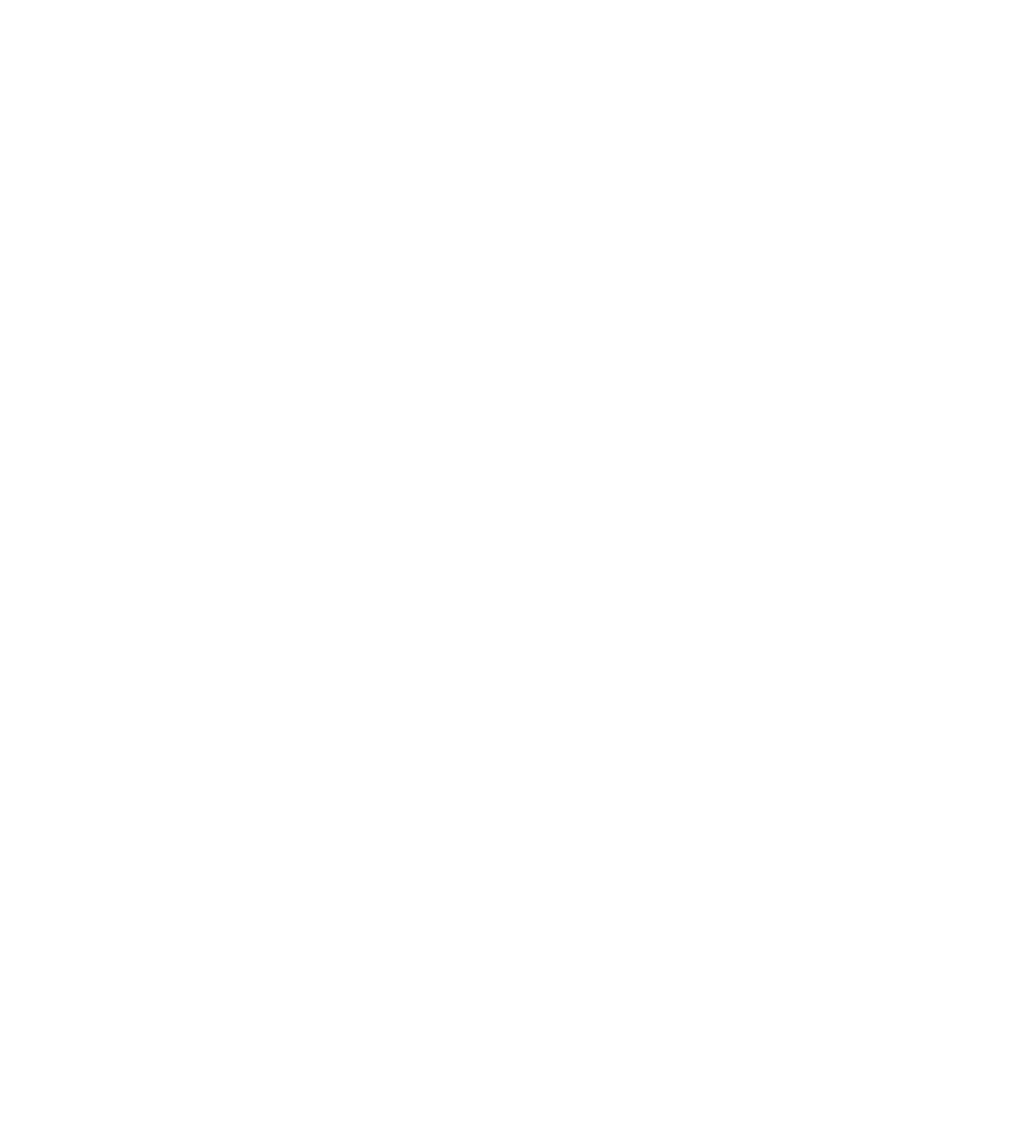
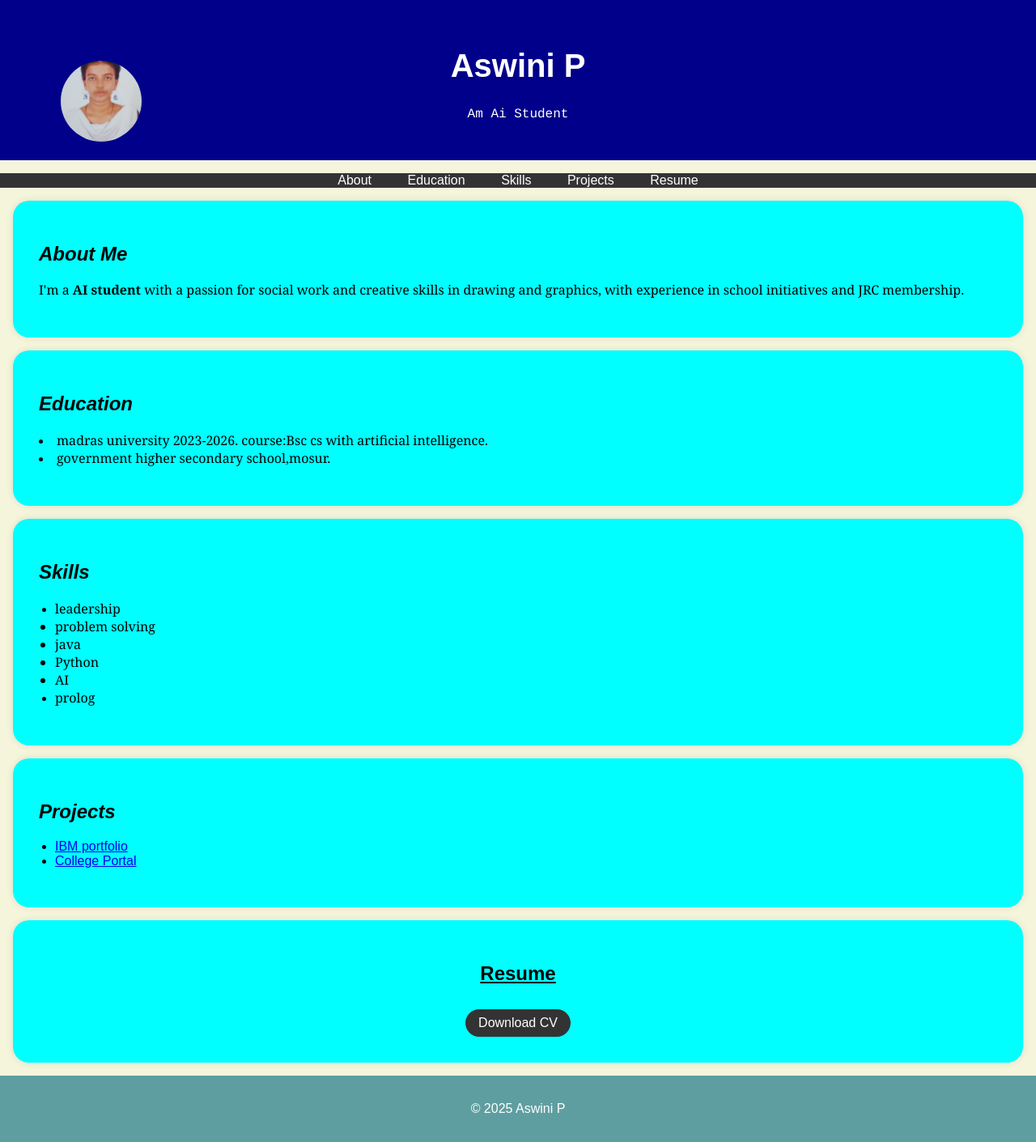
Before and after one commit to aswini2904/Portfolio, a plain HTML site: page index.html in a window 1280 px wide. Shown: the whole page at 81% size. Before the commit the page ends 800 px from the top, so only its background shows below. Drawn offline with Linux system fonts and the light colour scheme.

Commit message:
Update index.html

```diff
--- a/index.html
+++ b/index.html
@@ -1 +1,393 @@
-<a href="https://resilient-figolla-4bb143.netlify.app”>resume</a>
+<!DOCTYPE html>
+
+<html>
+
+<head>
+
+    <title>Portfolio</title>
+
+    <style>
+
+        body {
+
+            font-family: Arial, sans-serif;
+
+            margin: 0;
+
+            padding: 0;
+
+            background-color: beige;
+
+        }
+
+
+
+        header {
+
+            background-color: darkblue;
+
+            color: white;
+
+            text-align: center;
+
+            padding: 2rem 0;
+
+            position: relative; /* Add this */
+
+        }
+
+
+
+        .header-content h1 {
+
+            font-size: 2.5rem;
+
+        }
+
+
+
+        /* Add styles for the round profile picture */
+
+        .profile-picture {
+
+            width: 100px; /* Adjust the size as needed */
+
+            height: 100px;
+
+            border-radius: 75%; /* Create a circular shape */
+
+            object-fit: cover; /* To ensure the image fills the circular area */
+
+            position: absolute; /* Add this */
+
+            top: 75px; /* Adjust top position as needed */
+
+            left: 75px; /* Adjust left position as needed */
+
+        }
+
+
+
+        nav {
+
+            background-color: #333;
+
+            color:#fff;
+
+            text-align: center;
+
+        }
+
+
+
+        nav ul {
+
+            list-style-type: none;
+
+            padding: 0;
+
+        }
+
+
+
+        nav ul li {
+
+            display: inline;
+
+            margin: 0 20px;
+
+        }
+
+
+
+        nav ul li a {
+
+            text-decoration: none;
+
+            color: #fff;
+
+        }
+
+
+
+        .section-content {
+
+            background-color: #00FFFF;
+
+            padding: 2rem;
+
+            margin: 1rem;
+
+            border-radius: 20px;
+
+            box-shadow: 0 0 10px rgba(0, 0, 0, 0.1);
+
+            text-align: justify;
+
+        }
+
+
+
+        .download-button {
+
+            background-color: #333;
+
+            color: #fff;
+
+            padding: 0.5rem 1rem;
+
+            text-decoration: none;
+
+            border-radius: 20px;
+
+            display: inline-block;
+
+            margin-top: 10px;
+
+            align-self: center;
+
+        }
+
+
+
+        .download-button:hover {
+
+            background-color: red;
+
+        }
+
+
+
+        footer {
+
+            text-align: center;
+
+            padding: 1rem 0;
+
+            background-color: cadetblue;
+
+            color: #fff;
+
+        }
+
+
+
+        ul {
+
+            list-style-type: disc;
+
+            padding-left: 20px;
+
+        }
+
+    </style>
+
+</head>
+
+<body>
+
+    <header>
+
+        <div class="header-content">
+
+            <!-- Add your profile picture here -->
+
+            <img src="aswini.jpg"  alt="Your Profile Picture" class="profile-picture">
+
+            <h1><b>Aswini P</b></h1>
+
+            <p><font face="Courier">Am Ai Student</font></p>
+
+        </div>
+
+    </header>
+
+
+
+    <nav>
+
+        <ul>
+
+            <li><a href="#about">About</a></li>
+
+            <li><a href="#education">Education</a></li>
+
+            <li><a href="#skills">Skills</a></li>
+
+            <li><a href="#projects">Projects</a></li>
+
+            <li><a href="#resume">Resume</a></li>
+
+
+
+        </ul>
+
+    </nav>
+
+
+
+    <section id="about">
+
+        <div class="section-content">
+
+            <h2><i>About Me</i></h2>
+
+            <p><font face="Georgia">I'm a <b>AI student</b> with a passion for social work and creative skills in drawing and graphics,
+
+                with experience in school initiatives and JRC membership.</font></p>
+
+
+
+        </div>
+
+    </section>
+
+
+
+    <section id="education">
+
+        <div class="section-content">
+
+            <h2><i>Education</i></h2>
+
+            <p><li><font face="Georgia">madras university 2023-2026.
+
+                course:Bsc cs with artificial intelligence.</li>
+
+                <li>government higher secondary school,mosur.</font></li></p>
+
+
+
+
+
+        </div>
+
+    </section>
+
+
+
+    <section id="skills">
+
+        <div class="section-content">
+
+            <h2><i>Skills</i></h2>
+
+            <ul>
+
+                <li><font face="Georgia">leadership</li>
+
+                <li>problem solving</li>
+
+                <li>java</li>
+
+                <li>Python</li>
+
+                <li>AI</li>
+
+                <li>prolog</font></li>
+
+            </ul>
+
+        </div>
+
+    </section>
+
+
+
+    <section id="projects">
+
+        <div class="section-content">
+
+            <h2><i>Projects</i></h2>
+
+            <ul>
+
+
+
+                <li><a href="#"> IBM portfolio</a></li>
+
+
+
+                <li><a href="#">College Portal</a></li>
+
+                <!-- Add more project links here -->
+
+            </ul>
+
+        </div>
+
+    </section>
+
+
+
+    <section id="resume">
+
+
+
+
+
+        <div class="section-content">
+
+            <center>
+
+            <h2><u>Resume</u></h2>
+
+            <a href="resume.pdf" target="_blank" class="download-button">Download CV</a>
+
+        </center>
+
+        </div>
+
+
+
+    </section>
+
+
+
+    <footer>
+
+        <p>&copy; 2025 Aswini P</p>
+
+    </footer>
+
+
+
+    <script>
+
+        // Smooth scrolling to section when clicking on navigation links
+
+        document.querySelectorAll('a[href^="#"]').forEach(anchor => {
+
+            anchor.addEventListener('click', function(e) {
+
+                e.preventDefault();
+
+
+
+                const targetId = this.getAttribute('href').substring(1);
+
+                const targetElement = document.getElementById(targetId);
+
+
+
+                if (targetElement) {
+
+                    window.scrollTo({
+
+                        top: targetElement.offsetTop,
+
+                        behavior: 'smooth'
+
+                    });
+
+                }
+
+            });
+
+        });
+
+    </script>
+
+</body>
+
+  </html>
```
